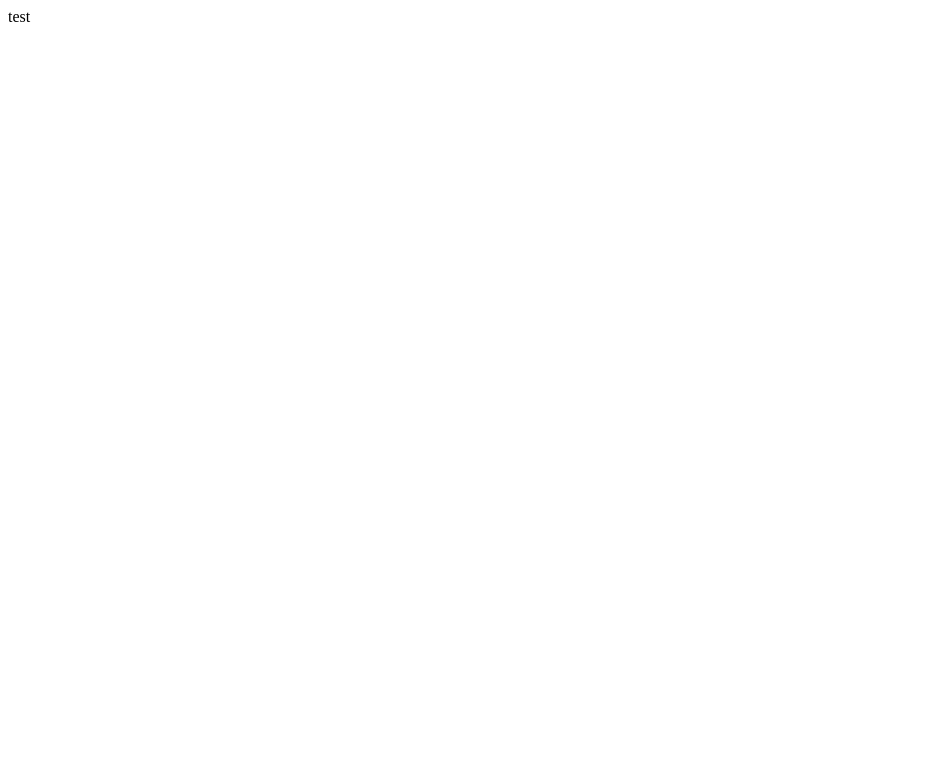
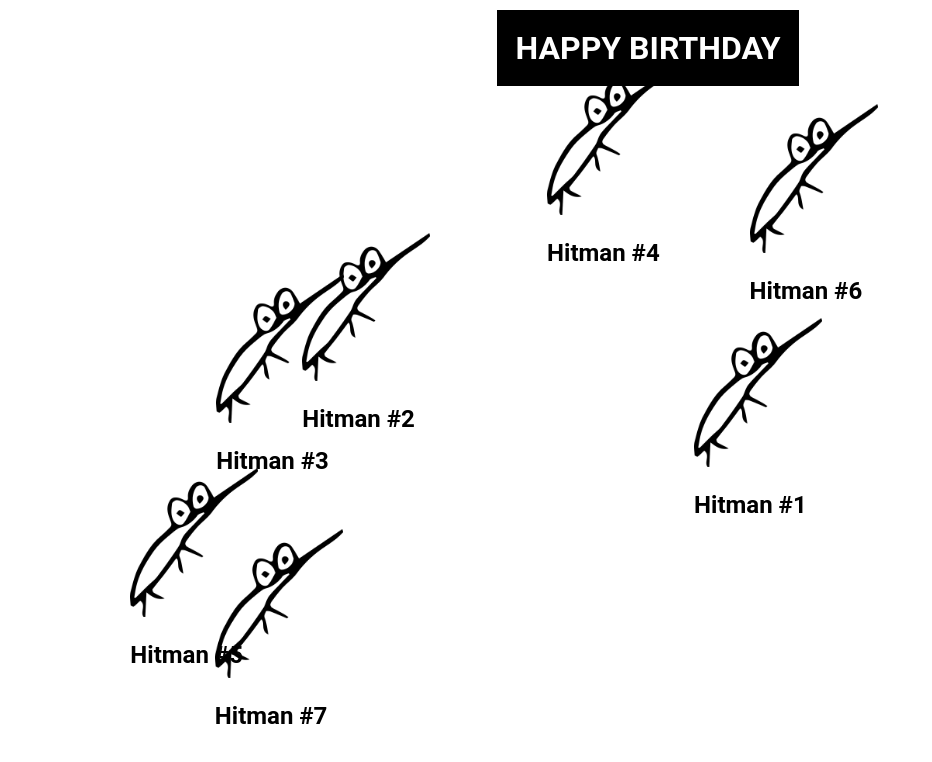
Before and after one commit to hitmanmosquito/hitmanmosquito.github.io, a plain HTML site: page index.html in a window 1280 px wide. Shown: the whole page, without its empty margins (0-932 px from the left). Drawn offline with nearby package versions, Linux system fonts and the light colour scheme.

Commit message:
done i think

```diff
--- a/index.html
+++ b/index.html
@@ -1 +1,30 @@
-test
+<!DOCTYPE html>
+<html>
+    <head>
+        <script src="https://ajax.googleapis.com/ajax/libs/jquery/3.3.1/jquery.min.js"></script>
+        <script src="meme.js"></script>
+        <style type="text/css">
+            body {
+                font-family: 'Roboto', 'Open Sans', Helvetica, Arial, sans-serif;
+                overflow: hidden;
+            }
+            .note {
+                position: absolute;
+                width: 100%;
+                z-index: 9999;
+                justify-content: center;
+                text-align: center;
+            }
+            .invert {
+                background-color: black;
+                color: white;
+                border: 1.5vw solid black;
+            }
+        </style>
+    </head>
+    <body>
+        <h1 class="note">
+            <span class="invert">HAPPY BIRTHDAY</span>
+        </h1>
+    </body>
+</html>
--- /dev/null
+++ b/meme.js
@@ -0,0 +1,17 @@
+$(function () {
+    var mCount = Math.floor(Math.random() * 5) + 5;
+    for (var i = 0; i < mCount; i++) {
+        var meme = $(`<div class="meme"><img src="small_hitman.png" style="max-width: 100%"/><h2>Hitman #${i + 1}</h2></div>`);
+        meme.css({width: '10vw', position: 'absolute'})
+        meme.appendTo('body');
+    }
+    var minTime = 250;
+
+    function getRandPos() {
+        return {marginLeft: `${Math.floor(Math.random() * 90) + 1}vw`, marginTop: `${Math.floor(Math.random() * 80) + 1}vh`};
+    };
+    function completeFunc() {
+        $(this).animate(getRandPos(), {complete: completeFunc, duration: Math.floor(Math.random() * (1000 - minTime)) + minTime});
+    };
+    $('.meme').animate(getRandPos(), {complete: completeFunc, duration: Math.floor(Math.random() * (1000 - minTime)) + minTime})
+});
```
Also changed, not shown: hitman.png (added), small_hitman.png (added).
